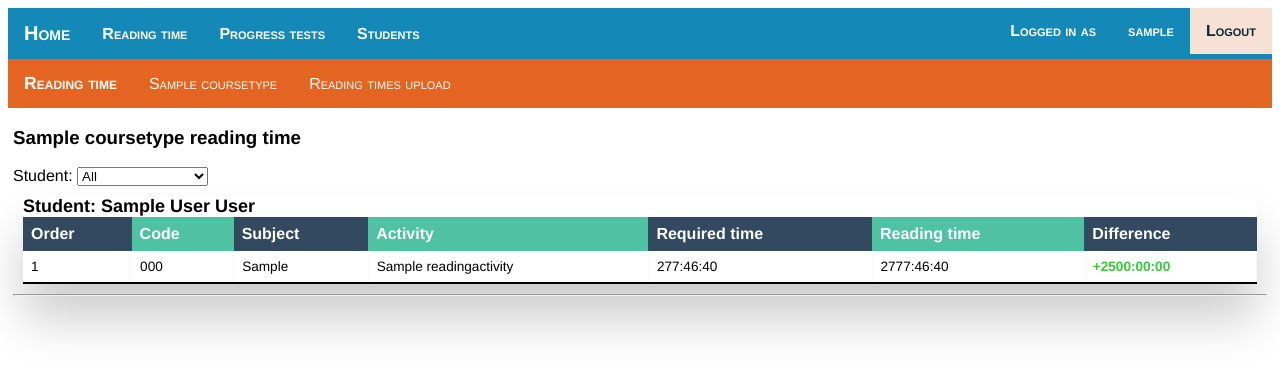
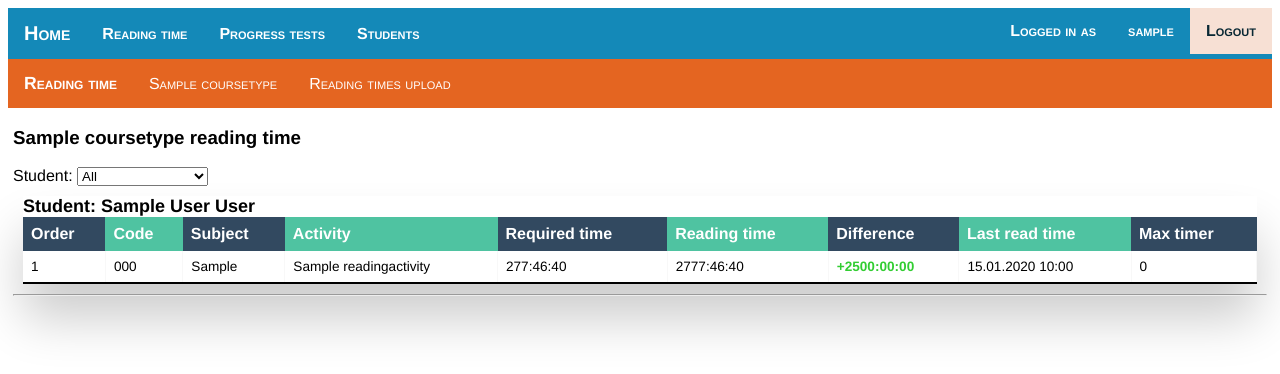
Before and after one commit to protocod/ctkirep, a Django app: page /readingreport/1 in a window 1280 px wide. Shown: the top 374 px of the page. Run offline with Django 4.2, Linux system fonts and the light colour scheme; a user stored in the database is signed in; tables that the repository leaves empty hold one stand-in row (values such as "Sample post"); lists and menus that the app fills with data are empty; parts of the project's set-up code (start-up, migrations or seed data) failed here and were passed over; some libraries are stand-ins or nearby versions.

Commit message:
Added Last read time and Max timer to reading time

```diff
--- a/ctkirep/forms.py
+++ b/ctkirep/forms.py
@@ -19,7 +19,8 @@ class PTFileForm(forms.ModelForm):
         model = PTUpload
         fields = ['timestamp', 'file']
         widgets = {
-            'timestamp': forms.TextInput(attrs={'readonly': True})
+            'timestamp': forms.TextInput(attrs={'readonly': True}),
+            'file' : forms.FileInput(attrs={'accept': '.csv'})
         }
 
 class StudentForm(forms.ModelForm):
--- a/ctkirep/static/ctkirep/table.css
+++ b/ctkirep/static/ctkirep/table.css
@@ -37,8 +37,6 @@ h2{
     background-color: white;
 }
 
-.fl-table tr:hover {background-color: #ddd;}
-
 .fl-table td, .fl-table th {
     text-align: left;
     padding: 8px;
@@ -64,6 +62,8 @@ h2{
     background: #F8F8F8;
 }
 
+.fl-table tr:hover {background: #ddd}
+
 .fl-table caption {
     text-align:left;
     font-size: large;
--- a/ctkirep/templates/ctkirep/reading_time_report.html
+++ b/ctkirep/templates/ctkirep/reading_time_report.html
@@ -27,6 +27,8 @@ Reading time
       <th>Required time</th>
       <th>Reading time</th>
       <th>Difference</th>
+      <th>Last read time</th>
+      <th>Max timer</th>
     </tr>
   </thead>
   {% for st in data|get_value:student.id %}
@@ -44,6 +46,8 @@ Reading time
     {% else %}
       <td>{{ st.diff|diffduration }}</td>
     {% endif %}
+    <td>{{ st.last_time|date:"d.m.Y H:s" }}</td>
+    <td>{{ st.alert }}</td>
   </tr>
   {% endfor %}
 </table>
--- a/ctkirep/views.py
+++ b/ctkirep/views.py
@@ -1,4 +1,4 @@
-from re import template
+from datetime import timedelta
 from django.urls import reverse, reverse_lazy
 from django.utils import timezone
 from django.shortcuts import render, get_list_or_404
@@ -6,7 +6,7 @@ from django.views.generic import TemplateView
 from django.contrib.auth.mixins import LoginRequiredMixin
 from django.contrib.auth.decorators import login_required
 from django.contrib.auth.views import LoginView, PasswordChangeView
-from django.db.models import Sum, F, Func, OuterRef, Subquery, Max, Value
+from django.db.models import Sum, F, Func, OuterRef, Subquery, Max, Count, Q
 
 from ctkirep.forms import UploadFileForm, PTFileForm
 from ctkirep.utils import bulk_reading_time, ace_contentstatus, ace_journeyreport
@@ -39,6 +39,23 @@ class ReadingTimeView(LoginRequiredMixin, TemplateView):
         context = super().get_context_data(**kwargs)
         students = get_list_or_404(Student, course=self.kwargs['course'])
         context['students'] = students
+        data = dict()
+        for student in students:
+            rt = ReadingTime.objects.values('student_id', 'activity_id').annotate(totaltime=Sum('duration'), last_time=Max('end'), alert=Count('duration', filter=Q(duration=timedelta(minutes=90)))).filter(student_id=student.id, activity_id=OuterRef('ractivity_id'))
+            st_data = Course.objects.filter(type=self.kwargs['course']).values('subject_order', 'subject__id', 'subject__code', 'subject__fname', 'ractivity__name', 'reqtime', 'ractivity_id').annotate(totaltime=Subquery(rt.values('totaltime')),last_time=Subquery(rt.values('last_time')),diff=F('totaltime')-F('reqtime'), alert=Subquery(rt.values('alert'))).order_by('subject_order')
+            data[student.id] = st_data
+        context['data'] = data
+        context['coursetypes'] = CourseType.objects.order_by('sorder')
+        context['subject_name'] = CourseType.objects.get(pk=self.kwargs['course']).name
+        return context
+
+class ReadingTimeDetailsView(LoginRequiredMixin, TemplateView):
+    template_name = "ctkirep/reading_time_details.html"
+    students = Student.objects.none()
+
+    def get_context_data(self, **kwargs):
+        context = super().get_context_data(**kwargs)
+        students = get_list_or_404(Student, id=self.kwargs['id'])
         data = dict()
         for student in students:
             rt = ReadingTime.objects.values('student_id', 'activity_id').annotate(totaltime=Sum('duration')).filter(student_id=student.id, activity_id=OuterRef('ractivity_id'))
```
